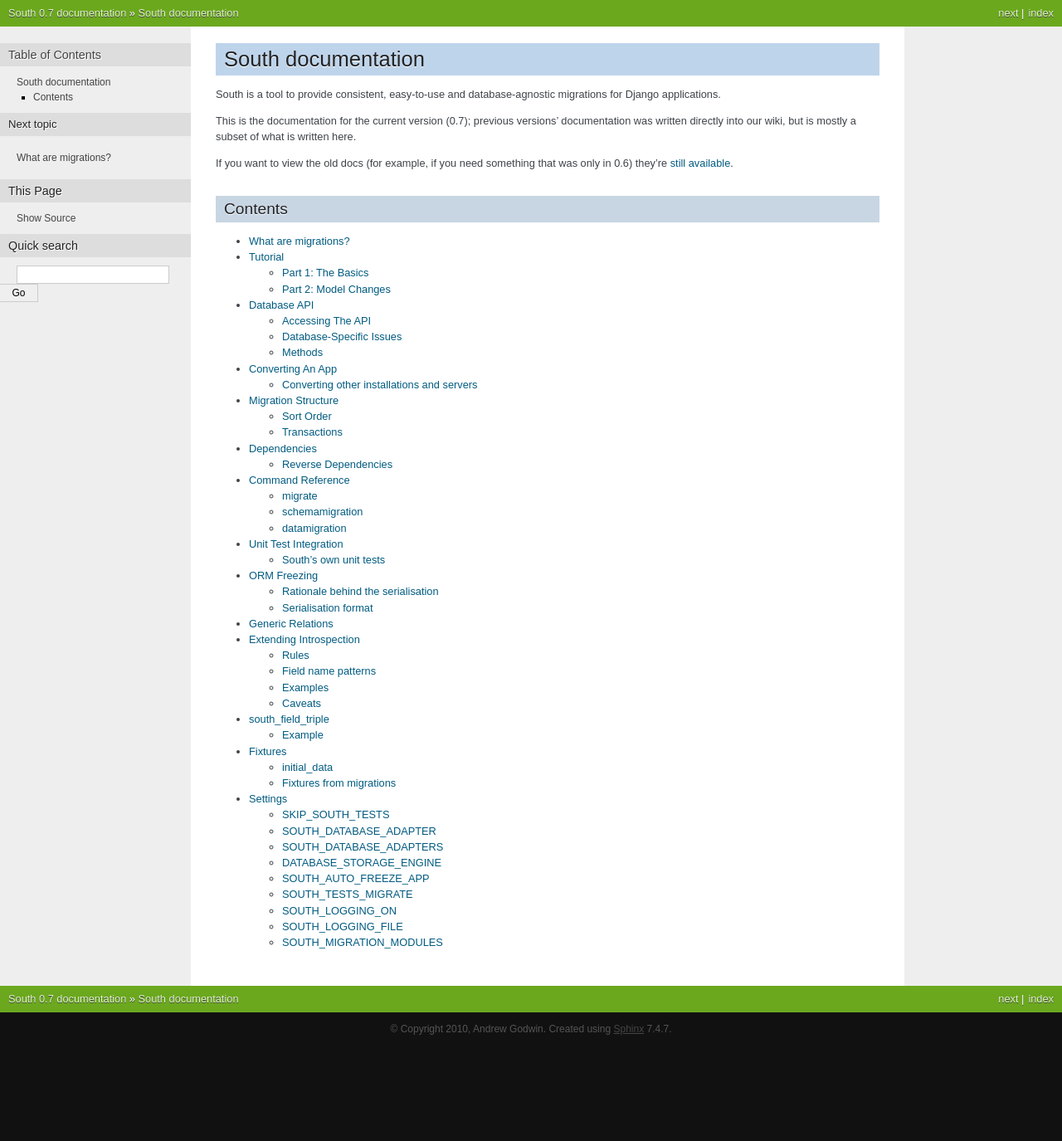
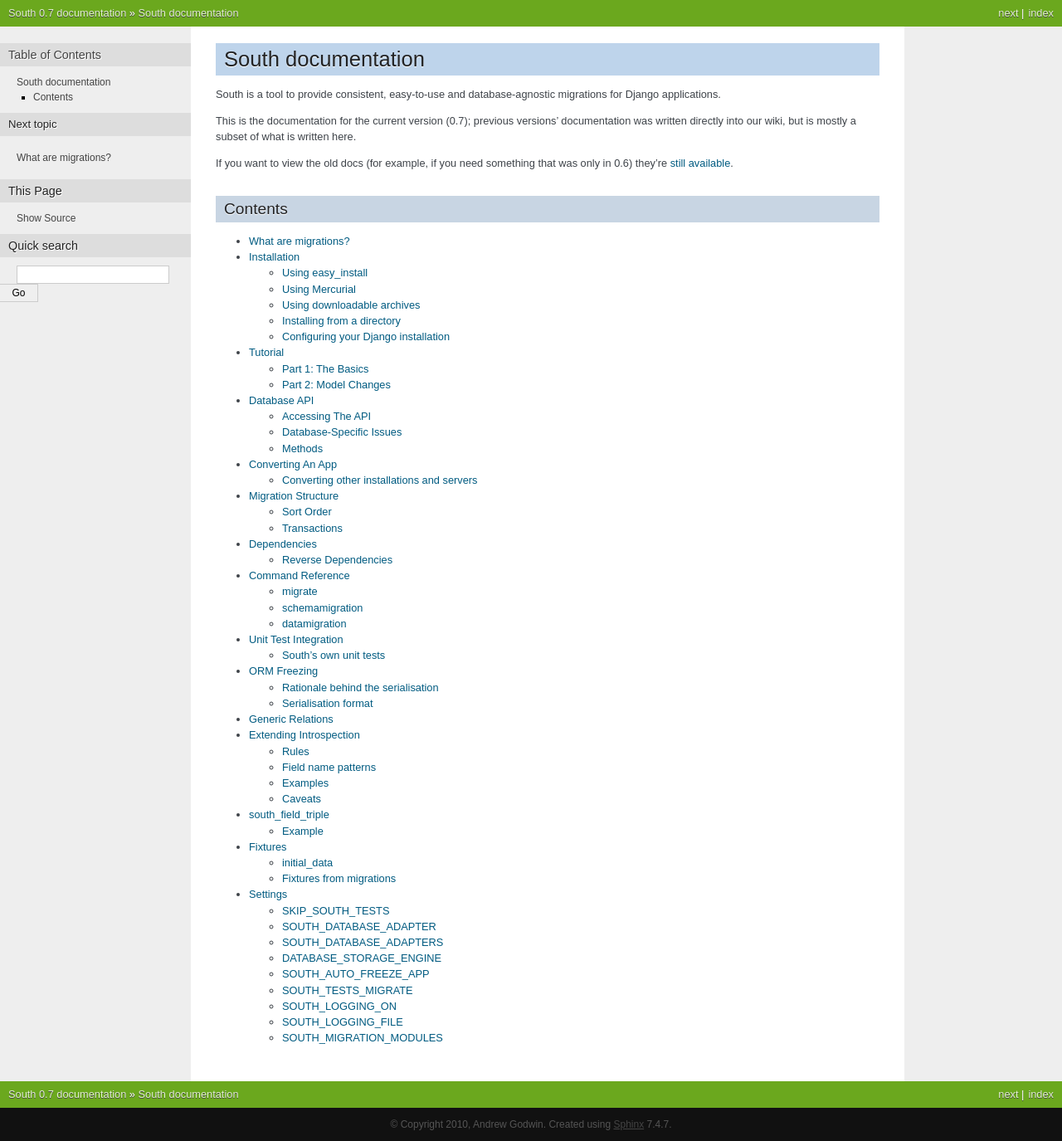
Before and after one commit to matthiask/south, a Sphinx documentation site: the page built from docs/index.rst, in a window 1280 px wide. Shown: the whole page at 83% size. Built offline with Sphinx 7.4.7, drawn with Linux system fonts in a browser that asks for light colours; before the commit the page ends 1260 px from its top, so only the background shows below that; part of the change alters nothing that is shown.

Commit message:
New installation docs.

```diff
--- a/docs/index.rst
+++ b/docs/index.rst
@@ -21,6 +21,7 @@ Contents
    :maxdepth: 2
 
    whataremigrations
+   installation
    tutorial/index
    databaseapi
    convertinganapp
--- /dev/null
+++ b/docs/installation.rst
@@ -0,0 +1,121 @@
+
+.. _installation:
+
+Installation
+============
+
+There are a few different ways to install South:
+
+ - :ref:`Using easy_install <installation-easy-install>` (or pip), which is recommended if you want stable releases.
+ - :ref:`Using a Mercurial checkout <installation-mercurial>`, recommended if you want cutting-edge features.
+ - :ref:`Using our downloadable archives <installation-archives>`, useful if you don't have easy_install or Mercurial.
+
+Some Linux distributions are also starting to include South in their package
+repositories; if you're running unstable Debian you can
+``apt-get install python-django-south``, and on new Fedoras you can use
+``yum install Django-south``.
+
+
+.. _installation-easy-install:
+
+Using easy_install
+------------------
+
+If you have easy_install available on your system, just type::
+
+ easy_install South
+
+If you've already got an old version of South, and want to upgrade, use::
+
+ easy_install -U South
+
+That's all that's needed to install the package; you'll now want to
+:ref:`configure your Django installation <installation-configure>`.
+
+
+.. _installation-mercurial:
+
+Using Mercurial
+---------------
+
+You can install directly from our Mercurial repo, allowing you to recieve
+updates and bugfixes as soon as they're made. You'll need Mercurial installed
+on your system; if it's not already, you'll want to get it. The package name
+is ``mercurial`` on most Linux distributions; OSX and Windows users can download
+packages from http://mercurial.berkwood.com.
+
+Make sure you're in a directory where you want the ``south`` directory to
+appear, and run::
+
+ hg clone http://bitbucket.org/andrewgodwin/south/
+
+To update an existing Mercurial checkout to the newest version, run::
+
+ hg up -C tip
+
+(Rather than running from tip, you can also use the ``stableish`` tag, which is
+manually set on reasonably stable trunk commits, or pick a version number tag.)
+
+Once you have this directory, move onto :ref:`installation-from-directory`.
+
+
+.. _installation-archives:
+
+Using downloadable archives
+---------------------------
+
+If you're averse to using Mercurial, and don't have easy_install available, then
+you can install from one of our ``.tar.gz`` files.
+
+First, download the archive of your choice from
+`our releases page <http://aeracode.org/releases/south>`_, and extract it to
+create a ``south`` folder. Then, proceed with our instructions for
+:ref:`installation-from-directory`.
+
+
+
+.. _installation-from-directory:
+
+Installing from a directory
+---------------------------
+
+If you've obtained a copy of South using either Mercurial or a downloadable
+archive, you'll need to install the copy you have system-wide. Try running::
+
+ python setup.py develop
+
+If that fails, you don't have ``setuptools`` or an equivalent installed; either
+install them, or run::
+
+ python setup.py install
+
+Note that ``develop`` sets the installed version to run from the directory you
+just created, while ``install`` copies all the files to Python's
+``site-packages`` folder, meaning that if you update your checkout you'll need
+to re-run ``install``.
+
+You could also install South locally for only one project, by either including
+with your project and modifying ``sys.path`` in your settings file, or
+(preferably) by using virtualenv, pip and a requirements.txt. A tutorial in how
+to use these is outside the scope of this documentation, but `there are
+tutorials elsewhere <http://www.saltycrane.com/blog/2009/05/notes-using-pip-and-virtualenv-django/>`_.
+
+Once you've done one of those, you'll want to
+:ref:`configure your Django installation <installation-configure>`.
+
+
+.. _installation-configure:
+
+Configuring your Django installation
+------------------------------------
+
+Now you've installed South system-wide, you'll need to configure Django to use
+it. Doing so is simple; just edit your ``settings.py`` and add ``'south'`` to
+the end of ``INSTALLED_APPS``.
+
+If Django doesn't seem to pick this up, check that you're not overriding
+``INSTALLED_APPS`` elsewhere, and that you can run ``import south`` from inside
+``./manage.py shell`` with no errors.
+
+Now South is loaded into your project and ready to go, you'll probably want to
+take a look at our :ref:`tutorial`.
```
